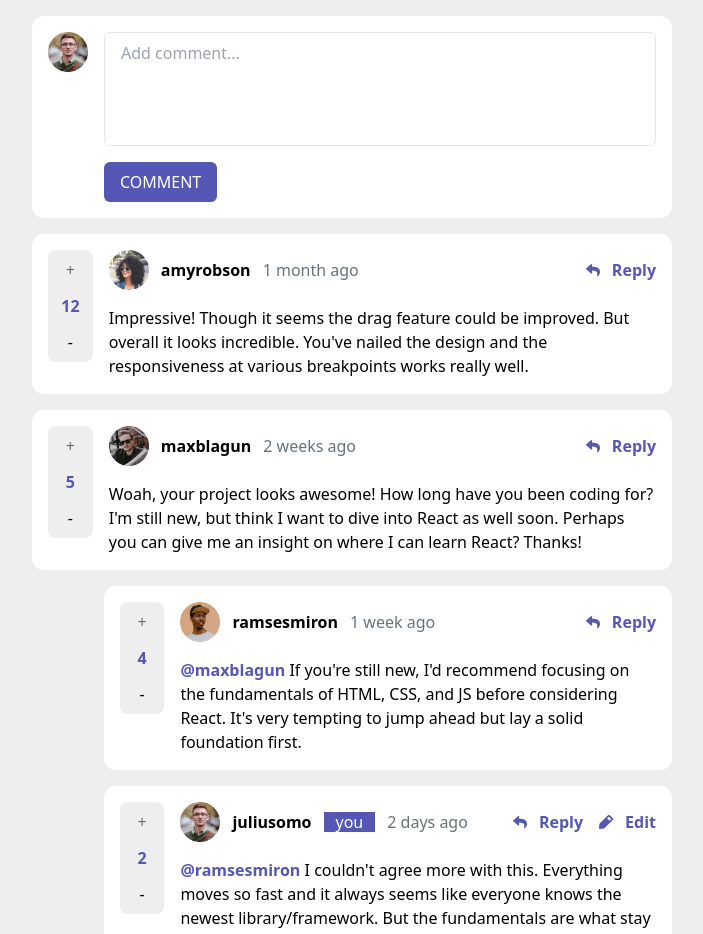
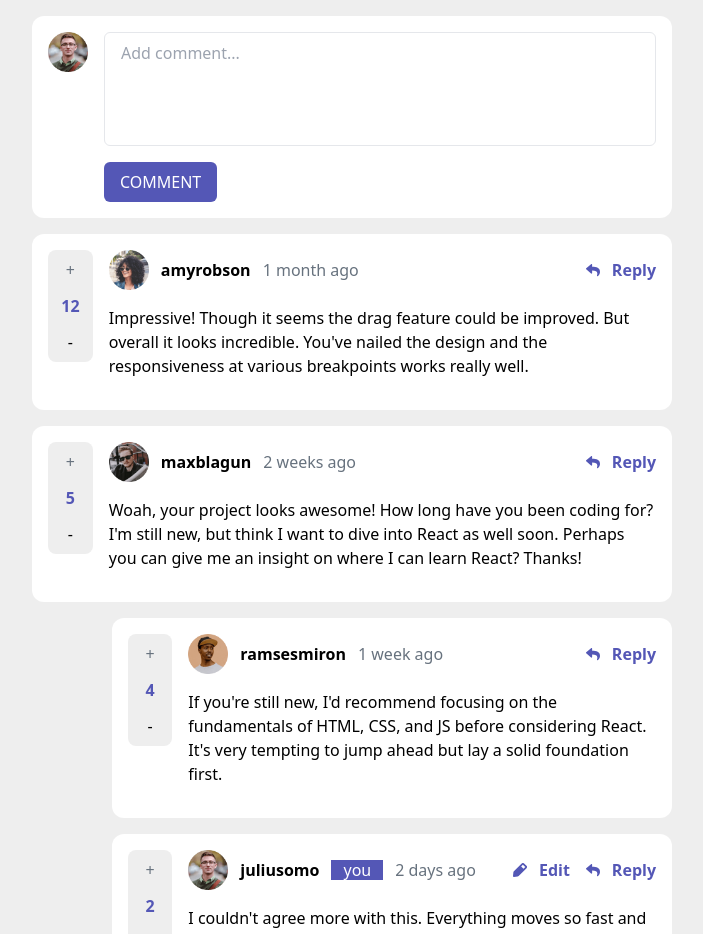
Before and after one commit to hamdi4-beep/interactive-comments-section-main, a React (Vite) app: page / in a window 1280 px wide. Shown: the top 934 px of the page, without its empty margins (288-991 px from the left). Built offline with nearby package versions, Linux system fonts and the light colour scheme.

Commit message:
experimenting with the useReducer

```diff
--- a/src/App.tsx
+++ b/src/App.tsx
@@ -24,9 +24,9 @@ export type UserReply = Omit<UserComment, "replies"> & {
 }
 
 export type FormLabels =
-  | 'Reply'
-  | 'Comment'
-  | 'Edit'
+  | 'reply'
+  | 'comment'
+  | 'edit'
 
 function App() {
   return (
--- a/src/components/Comment.tsx
+++ b/src/components/Comment.tsx
@@ -1,36 +1,30 @@
 import * as React from 'react'
-import FormComponent from './FormComponent'
 
 import {
     currentUser,
-    UserComment,
-    UserReply
+    UserComment
 } from '../App'
-import { nextID } from './CommentSection'
+import FormComponent from './FormComponent'
 
 export default function Comment({
-    updateComment,
-    data
+    comment,
+    updateComment
 }: {
+    comment: UserComment
     updateComment: Function
-    data: UserComment | UserReply
 }) {
     const [isReplying, setIsReplying] = React.useState(false)
     const [isEditing, setIsEditing] = React.useState(false)
 
-    const { user } = data
-
-    const isCurrentUser = user.username === currentUser?.username
-
-    const replies = (data as UserComment).replies
-    const reply = data as UserReply
+    const user = comment.user
+    const isCurrentUser = currentUser.username === user.username
 
     return (
         <div className='comment-wrapper'>
             <div className='comment'>
                 <div className="bg-white rounded-xl p-4">
                     <div className="items-list flex gap-4">
-                        <ScoreComponent defaultScore={data.score} />
+                        <ScoreComponent defaultScore={comment.score} />
 
                         <div className='w-full'>
                             <div className="flex items-center justify-between">
@@ -49,79 +43,47 @@ export default function Comment({
                                         <span className='bg-primary-moderate-blue px-3 leading-tight text-white'>you</span>
                                     )}
 
-                                    <span className='text-neutral-grayish-blue'>{data.createdAt}</span>
+                                    <span className='text-neutral-grayish-blue'>{comment.createdAt}</span>
                                 </div>
 
                                 <div className="buttons flex gap-4">
+                                    {isCurrentUser && <Btn onClick={() => setIsEditing(!isEditing)}>
+                                        <img src="/interactive-comments-section-main/assets/images/icon-edit.svg" alt="" />
+                                        Edit
+                                    </Btn>}
+
                                     <Btn onClick={() => setIsReplying(!isReplying)}>
                                         <img src="/interactive-comments-section-main/assets/images/icon-reply.svg" alt="" />
                                         Reply
                                     </Btn>
+                                </div>
 
-                                    {isCurrentUser && <Btn onClick={() => setIsEditing(!isEditing)}>
-                                        <img src="/interactive-comments-section-main/assets/images/icon-edit.svg" alt="" />
-                                        Edit
-                                    </Btn>}
-                                </div>
+
                             </div>
 
-                            <p className="pt-4">
-                                {reply.replyingTo && (
-                                    <span className='font-bold text-primary-moderate-blue'>@{reply.replyingTo} </span>
-                                )}
-
-                                {data.content}
-                            </p>
+                            <p className='py-4'>{comment.content}</p>
                         </div>
                     </div>
                 </div>
-
-                {isReplying && (
-                    <FormComponent data={{
-                        type: 'Reply',
-                        updateComments: (replyValue: string) => {
-                            const reply = {
-                                content: replyValue,
-                                createdAt: "now",
-                                score: 0,
-                                user: currentUser,
-                                replyingTo: user.username,
-                                id: nextID + 1
-                            }
-
-                            setIsReplying(false)
-
-                            updateComment(reply)
-                        }
-                    }} />
-                )}
-
-                {isEditing && (
-                    <FormComponent data={{
-                        type: 'Edit',
-                        updateComments(edittedValue: string) {
-                            console.log(edittedValue)
-                        }
-                    }} />
-                )}
             </div>
 
-            {replies?.length > 0 && (
-                <div className='grid gap-4 p-4 pr-0 pb-0 ml-14'>
-                    {replies.map((reply, i) => (
-                        <Comment
-                            updateComment={updateComment}
-                            data={reply}
-                            key={i}
-                        />
-                    ))}
-                </div>
+            {isReplying && (
+                <FormComponent
+                    type='reply'
+                    onUpdate={(value: string) => {
+                        updateComment({
+                            type: 'reply',
+                            comment,
+                            value
+                        })
+                    }}
+                />
             )}
         </div>
     )
 }
 
-const ScoreComponent = ({
+export const ScoreComponent = ({
     defaultScore
 }: {
     defaultScore: number
@@ -140,7 +102,7 @@ const ScoreComponent = ({
     )
 }
 
-const Btn = ({
+export const Btn = ({
     children,
     onClick
 }: {
--- a/src/components/CommentSection.tsx
+++ b/src/components/CommentSection.tsx
@@ -4,7 +4,6 @@ import FormComponent from './FormComponent'
 import Comment from './Comment'
 
 import {
-    currentUser,
     UserComment,
     UserReply
 } from '../App';
@@ -18,17 +17,56 @@ export default function CommentSection({
 }) {
     const [userComments, dispatch] = React.useReducer((state: UserComment[], action: {
         type: string
-        value: UserComment | UserReply
+        value: string
+        comment?: UserComment
     }) => {
         switch (action.type) {
-            case 'createComment':
-                return [
+            case 'add':
+                const comment = {
+                    id: nextID + 1,
+                    content: action.value,
+                    createdAt: "now",
+                    score: 0,
+                    user: {
+                        image: {
+                            png: "/interactive-comments-section-main/assets/images/avatars/image-juliusomo.png",
+                            webp: "/interactive-comments-section-main/assets/images/avatars/image-juliusomo.webp"
+                        },
+                        username: "juliusomo"
+                    },
+                    replies: []
+                }
+
+                return [...state, comment]
+
+            case 'reply':
+                const userComment = action.comment!
+                const replies = userComment.replies
+
+                const user = userComment.user
+
+                const reply = {
+                    id: nextID + 1,
+                    content: action.value,
+                    createdAt: "now",
+                    score: 0,
+                    replyingTo: user.username,
+                    user: {
+                        image: {
+                            png: "/interactive-comments-section-main/assets/images/avatars/image-juliusomo.png",
+                            webp: "/interactive-comments-section-main/assets/images/avatars/image-juliusomo.webp"
+                        },
+                        username: "juliusomo"
+                    }
+                }
+
+                replies.push(reply)
+                console.log(userComment)
+
+                return Array.from(new Set([
                     ...state,
-                    action.value as UserComment
-                ]
-
-            case 'replyComment':
-                return [...state]
+                    userComment
+                ]))
 
             default:
                 return comments
@@ -37,46 +75,38 @@ export default function CommentSection({
 
     return (
         <div className='comments-section p-4 grid gap-4'>
-            <FormComponent data={{
-                type: 'Comment',
-                updateComments(commentValue: string) {
-                    const comment = {
-                        id: nextID++,
-                        content: commentValue,
-                        createdAt: "now",
-                        score: 0,
-                        user: currentUser,
-                        replies: [] as UserReply[]
-                    }
-
+            <FormComponent
+                type='comment'
+                onUpdate={(value: string) => {
                     dispatch({
-                        type: 'createComment',
-                        value: comment
-                    })
+                        type: 'add',
+                        value
+                    })}
                 }
-            }} />
+            />
 
             {userComments.map((comment, i) => {
-                const replies = comment.replies
-
-                const addReply = (reply: UserReply) => {
-                    replies.push({
-                        ...reply,
-                        id: nextID++
-                    })
-
-                    dispatch({
-                        type: 'replyComment',
-                        value: comment
-                    })
-                }
+                const replies = Array.from(new Set(comment.replies))
 
                 return (
-                    <Comment
-                        data={comment}
-                        updateComment={addReply}
-                        key={i}
-                    />
+                    <div key={i}>
+                        <Comment
+                            comment={comment}
+                            updateComment={dispatch}
+                        />
+
+                        {replies?.length > 0 && (
+                            <div className='grid gap-4 ml-16 p-4 pb-0 pr-0'>
+                                {replies.map((reply, i) => (
+                                    <Comment
+                                        updateComment={dispatch}
+                                        comment={reply as UserReply as any}
+                                        key={i}
+                                    />
+                                ))}
+                            </div>
+                        )}
+                    </div>
                 )})
             }
         </div>
--- a/src/components/FormComponent.tsx
+++ b/src/components/FormComponent.tsx
@@ -6,21 +6,20 @@ import {
 } from '../App'
 
 export default function FormComponent({
-    data
+    type,
+    onUpdate
 }: {
-    data: {
-        updateComments: Function
-        type: FormLabels
-    }
+    type: FormLabels
+    onUpdate: Function
 }) {
     const labels = {
-        Comment: ['Add comment...', 'Comment'],
-        Reply: ['Add reply...', 'Send'],
-        Edit: ['Edit reply...', 'Edit']
+        comment: ['Add comment...', 'Comment'],
+        reply: ['Add reply...', 'Send'],
+        edit: ['Edit reply...', 'Edit']
     }
 
     const getLabels = (label: FormLabels) => labels[label]
-    const [text, label] = getLabels(data.type)
+    const [text, label] = getLabels(type)
 
     const handleSubmit = (e: React.FormEvent) => {
         e.preventDefault()
@@ -36,7 +35,7 @@ export default function FormComponent({
             return
         }
 
-        data.updateComments(value)
+        onUpdate(value)
     }
 
     return (
--- a/src/output.css
+++ b/src/output.css
@@ -554,12 +554,24 @@ video {
   display: none;
 }
 
+.ml-4 {
+  margin-left: 1rem;
+}
+
+.mt-4 {
+  margin-top: 1rem;
+}
+
 .ml-14 {
   margin-left: 3.5rem;
 }
 
-.mt-4 {
-  margin-top: 1rem;
+.ml-16 {
+  margin-left: 4rem;
+}
+
+.mb-4 {
+  margin-bottom: 1rem;
 }
 
 .flex {
@@ -584,10 +596,6 @@ video {
 
 .w-full {
   width: 100%;
-}
-
-.max-w-xl {
-  max-width: 36rem;
 }
 
 .max-w-2xl {
@@ -676,16 +684,13 @@ video {
   padding-bottom: 0.75rem;
 }
 
-.pb-0 {
-  padding-bottom: 0px;
+.py-4 {
+  padding-top: 1rem;
+  padding-bottom: 1rem;
 }
 
 .pb-20 {
   padding-bottom: 5rem;
-}
-
-.pr-0 {
-  padding-right: 0px;
 }
 
 .pt-2 {
@@ -694,6 +699,14 @@ video {
 
 .pt-4 {
   padding-top: 1rem;
+}
+
+.pb-0 {
+  padding-bottom: 0px;
+}
+
+.pr-0 {
+  padding-right: 0px;
 }
 
 .text-center {
```
